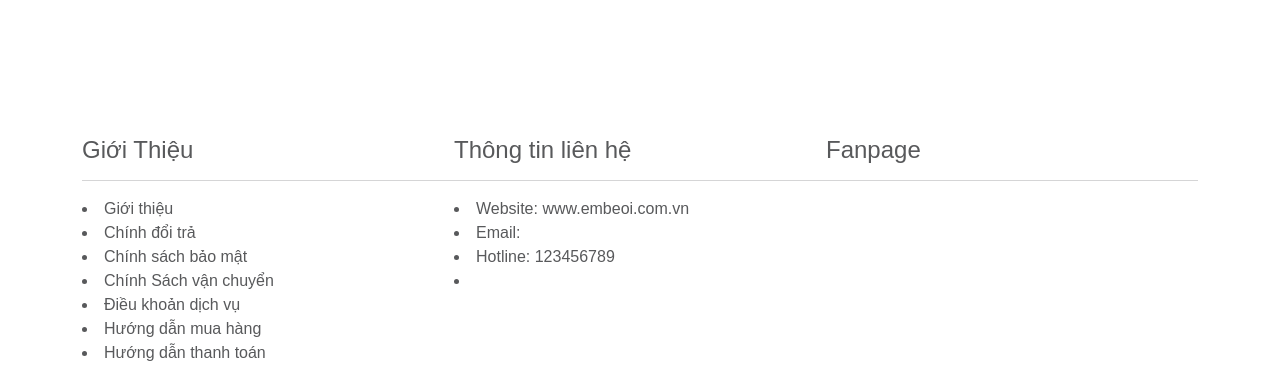
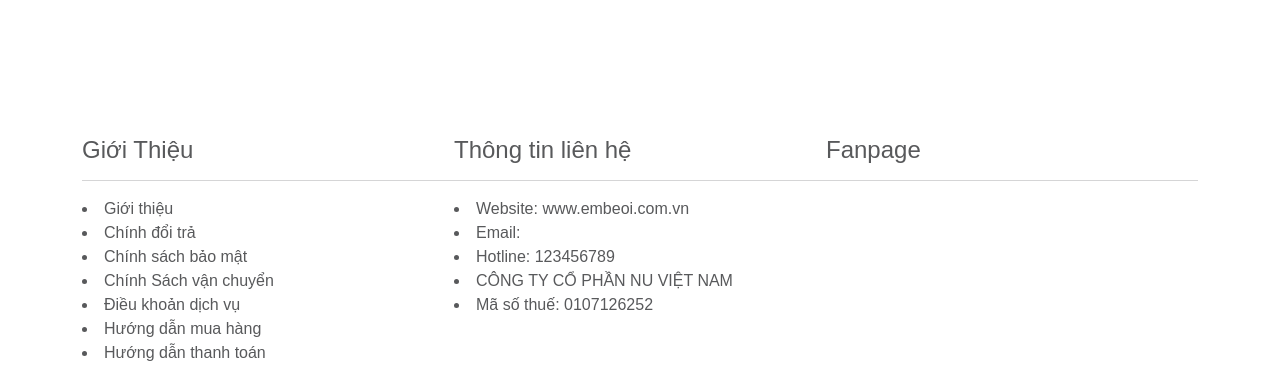
Before and after one commit to nguyenquoc-coder/tmdt, a PHP site: page /QL_web_new_born/trangchu.php in a window 1280 px wide. Shown: the part 2522-2911 px from the top of the page. Run offline with PHP 8.4, Linux system fonts and the light colour scheme; data that the repository does not hold is empty.

Commit message:
sửa footerfooter

```diff
--- a/Frontend_web/trangchu.php
+++ b/Frontend_web/trangchu.php
@@ -1052,7 +1052,9 @@ if ($conn->connect_error) {
                         <li><a href="">Website: www.embeoi.com.vn</a></li>
                         <li><a href="">Email:</a></li>
                         <li><a href=""></a>Hotline: 123456789</li>
-                        <li><a href=""></a></li>
+                        <li><a href="">  CÔNG TY CỔ PHẦN NU VIỆT NAM </a></li>
+                        <li><a href="">  Mã số thuế: 0107126252 </a></li>
+
                     </div>
                 </div>
 
```
